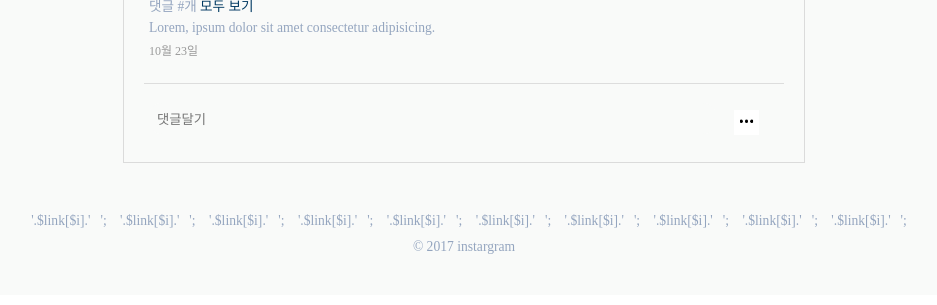
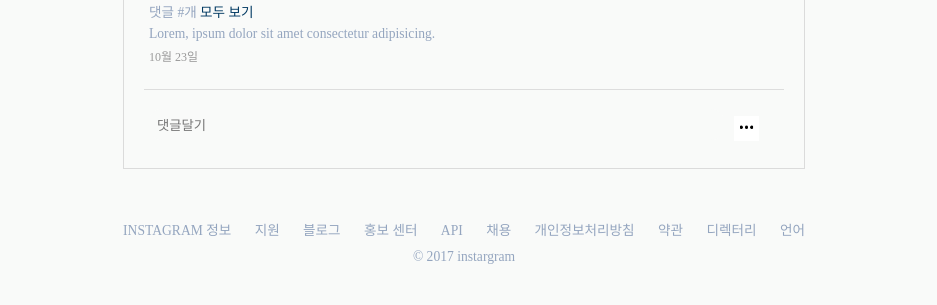
Before and after one commit to highwindLeos/PHPBootCamp, a PHP site: page /login.php in a window 1280 px wide. Shown: the part 2598-2903 px from the top of the page, without its empty margins (176-1113 px from the left). Before the commit the page ends 2852 px from the top, so only its background shows below. Run offline with PHP 8.4, Linux system fonts and the light colour scheme; data comes from the database, SQL or seed files in the repository; some web fonts are replaced.

Commit message:
login  수정
login  수정

```diff
--- a/login.php
+++ b/login.php
@@ -20,30 +20,12 @@
              '디렉터리',
              '언어'];
 
-    $link = ['INSTAGRAM 정보',
-            '지원',
-            '블로그',
-            '홍보 센터',
-            'API',
-            '채용',
-            '개인정보처리방침',
-            '약관',
-            '디렉터리',
-            '언어'];
-
     $date = date('n월 j일');
 
     $allview = ' 모두 보기';
 
     $count = ' #개';
 ?>
-<<<<<<< HEAD
-
-=======
-<?php
-
-?>
->>>>>>> 4059cd6f51481a65612f74317a8833f94f9da76c
 <?php # PDO 이용 DB접속 Code
 $dbh = new PDO('mysql:host=localhost; dbname=anicoboard', 'root', 'stonker26'); #DB 접속을 위한 인자를 설정해서 PDO 객체에 담는다.
 $stmt = $dbh->prepare('SELECT * FROM article'); #생성한 객체에 쿼리를 설정해서 변수에 저장한다.
@@ -113,9 +95,9 @@ if(!empty($_GET['id'])) { #아이디 값이 있다면 (비어있지 않다면) t
     </article>
     <footer>
         <p>
-            <?php for($i = 0; $i < 10; $i++){ ?>
-                    <span class="footerlink" OnClick="location.href="" ">'.$link[$i].'</span>';
-            <?php } ?>
+            <?php for($i = 0; $i < 10; $i++){ #for 문 시작?>
+                    <span class="footerlink" OnClick="location.href="" "><?= $footerlink[$i] ?></span>
+            <?php } #for 문 끝 ?>
         </p>
         <p class="copy">
             <span> &#169; 2017 instargram</span>
```
